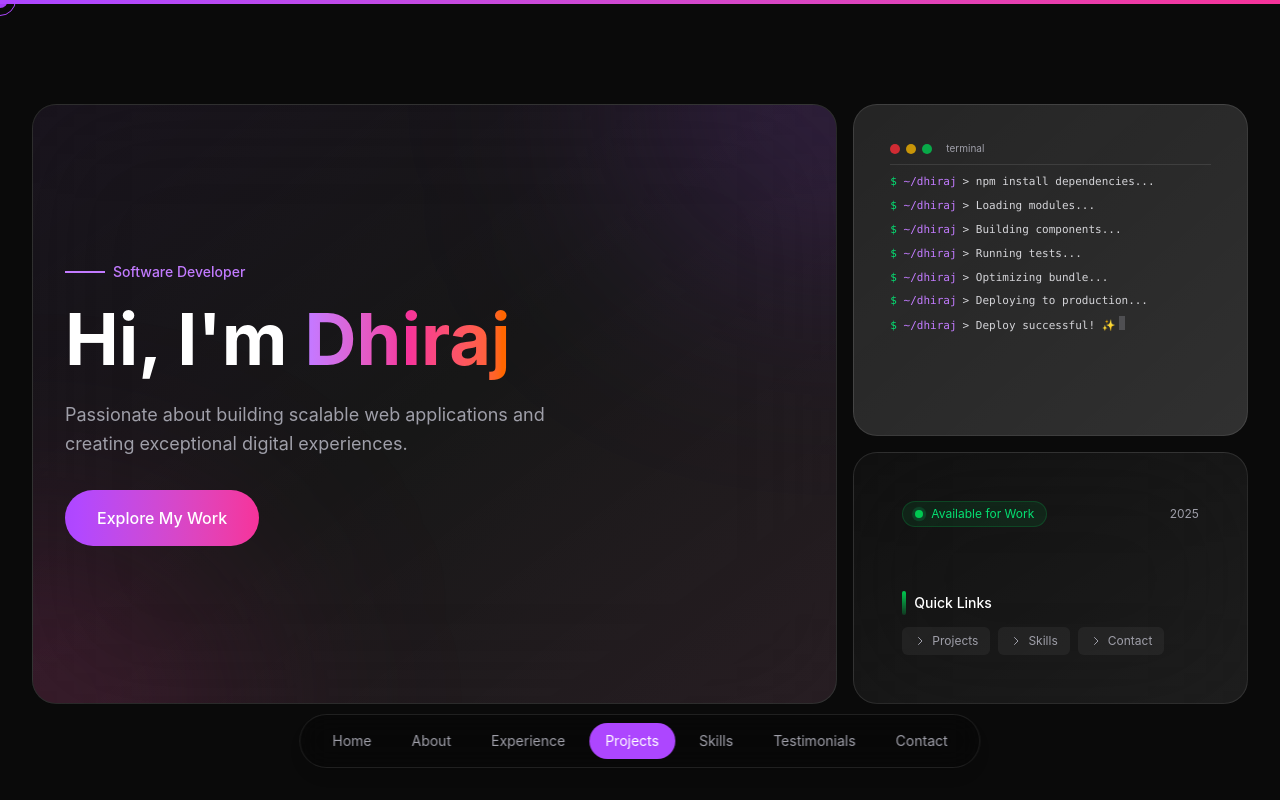
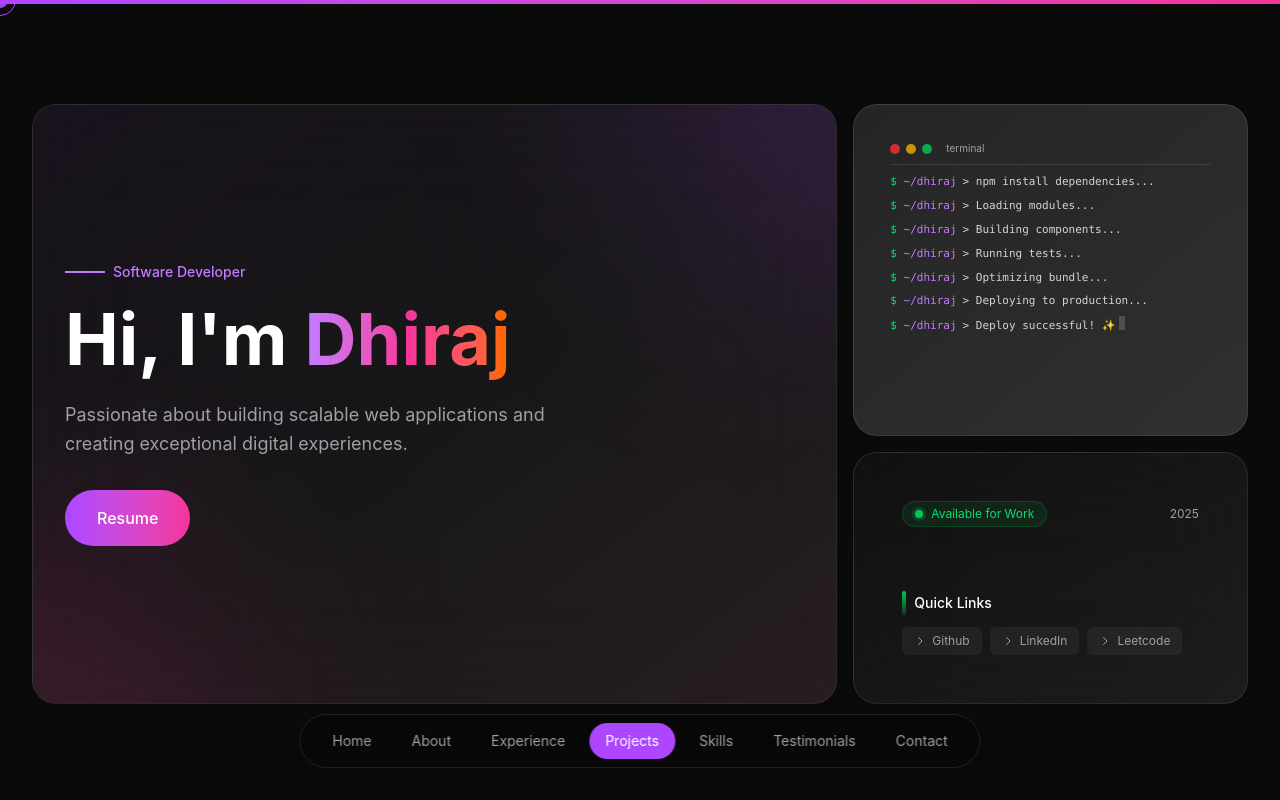
Before and after one commit to dhiraj2105/portfolio, a React (Vite) app: page / in a window 1280 px wide. Shown: the top 800 px of the page. Built offline with nearby package versions, Linux system fonts and the light colour scheme.

Commit message:
updates in resume and links

```diff
--- a/src/components/sections/Contact.jsx
+++ b/src/components/sections/Contact.jsx
@@ -26,7 +26,7 @@ export const Contact = () => {
               </a>
             </div>
 
-            <div>
+            {/* <div>
               <h3 className="text-xl font-semibold mb-3">Social</h3>
               <div className="flex gap-6">
                 {["GitHub", "LinkedIn", "Twitter"].map((platform) => (
@@ -41,7 +41,7 @@ export const Contact = () => {
                   </motion.a>
                 ))}
               </div>
-            </div>
+            </div> */}
           </div>
         </BentoBox>
       </div>
--- a/src/components/sections/Hero.jsx
+++ b/src/components/sections/Hero.jsx
@@ -1,6 +1,7 @@
 import { motion } from "framer-motion";
 import { BentoBox } from "../ui/BentoBox";
 import { useEffect, useRef, useState } from "react";
+import myresume from "../../assets/Dhiraj-Kumar-Software-Engineer.pdf";
 
 export const Hero = () => {
   const slideUpVariants = {
@@ -115,7 +116,11 @@ export const Hero = () => {
               transition={{ duration: 0.2 }}
               className="px-8 py-4 rounded-full bg-gradient-to-r from-purple-500 to-pink-500 text-white font-medium relative group overflow-hidden"
             >
-              <span className="relative z-10">Explore My Work</span>
+              <span className="relative z-10">
+                <a href={myresume} download>
+                  Resume
+                </a>
+              </span>
               <div className="absolute inset-0 bg-gradient-to-r from-purple-600 to-pink-600 opacity-0 group-hover:opacity-100 transition-opacity" />
             </motion.button>
           </motion.div>
@@ -245,7 +250,7 @@ export const Hero = () => {
             </div>
             <div className="flex flex-wrap gap-2">
               <motion.a
-                href="#projects"
+                href="https://github.com/dhiraj2105"
                 whileHover={{ scale: 1.05 }}
                 whileTap={{ scale: 0.95 }}
                 className="px-3 py-1.5 text-xs bg-white/5 hover:bg-green-500/10 rounded-md text-zinc-400 hover:text-green-400 flex items-center gap-1.5 transition-colors"
@@ -263,10 +268,10 @@ export const Hero = () => {
                     d="M9 5l7 7-7 7"
                   />
                 </svg>
-                Projects
+                Github
               </motion.a>
               <motion.a
-                href="#skills"
+                href="https://www.linkedin.com/in/dhiraj-kumar-3900a71a6/"
                 whileHover={{ scale: 1.05 }}
                 whileTap={{ scale: 0.95 }}
                 className="px-3 py-1.5 text-xs bg-white/5 hover:bg-green-500/10 rounded-md text-zinc-400 hover:text-green-400 flex items-center gap-1.5 transition-colors"
@@ -284,10 +289,10 @@ export const Hero = () => {
                     d="M9 5l7 7-7 7"
                   />
                 </svg>
-                Skills
+                LinkedIn
               </motion.a>
               <motion.a
-                href="#contact"
+                href="https://leetcode.com/u/dkskp2005/"
                 whileHover={{ scale: 1.05 }}
                 whileTap={{ scale: 0.95 }}
                 className="px-3 py-1.5 text-xs bg-white/5 hover:bg-green-500/10 rounded-md text-zinc-400 hover:text-green-400 flex items-center gap-1.5 transition-colors"
@@ -305,7 +310,7 @@ export const Hero = () => {
                     d="M9 5l7 7-7 7"
                   />
                 </svg>
-                Contact
+                Leetcode
               </motion.a>
             </div>
           </motion.div>
```
Also changed, not shown: 1 other file (tests, documents, lock files or other folders).
